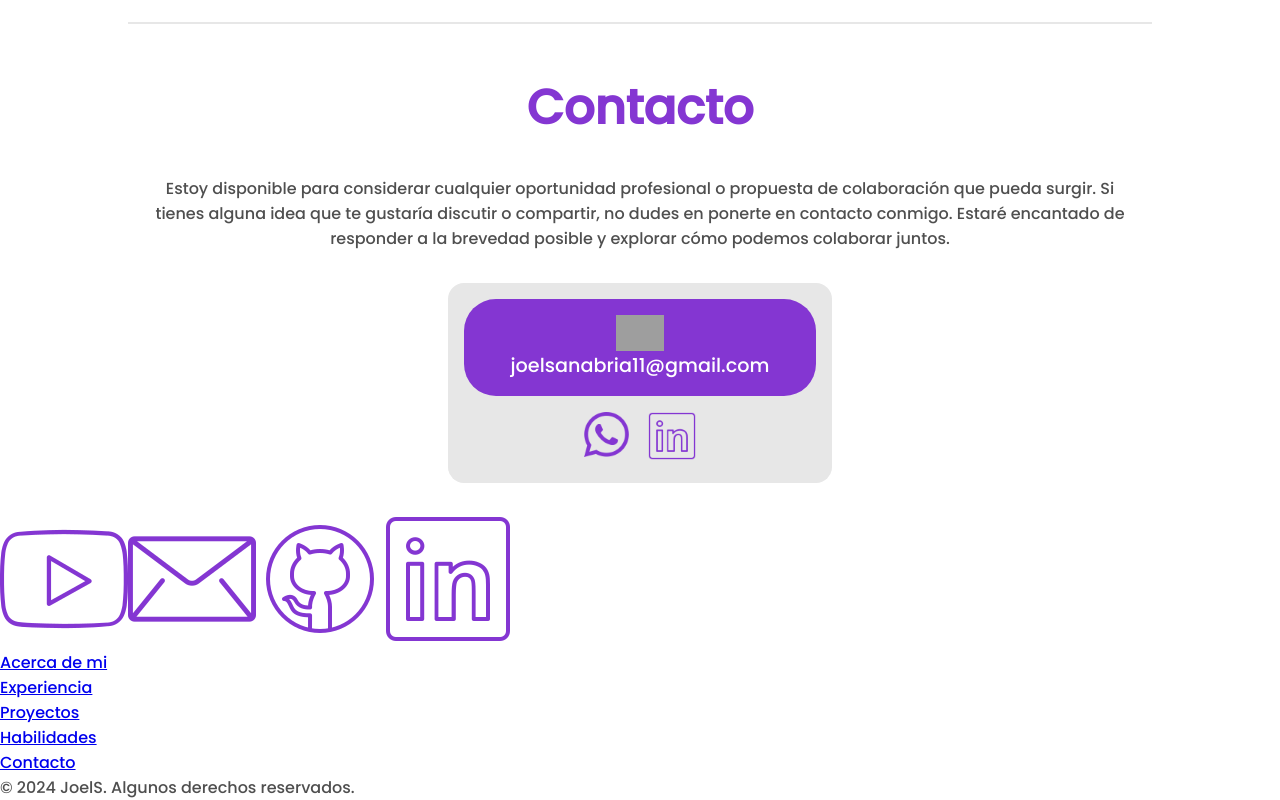
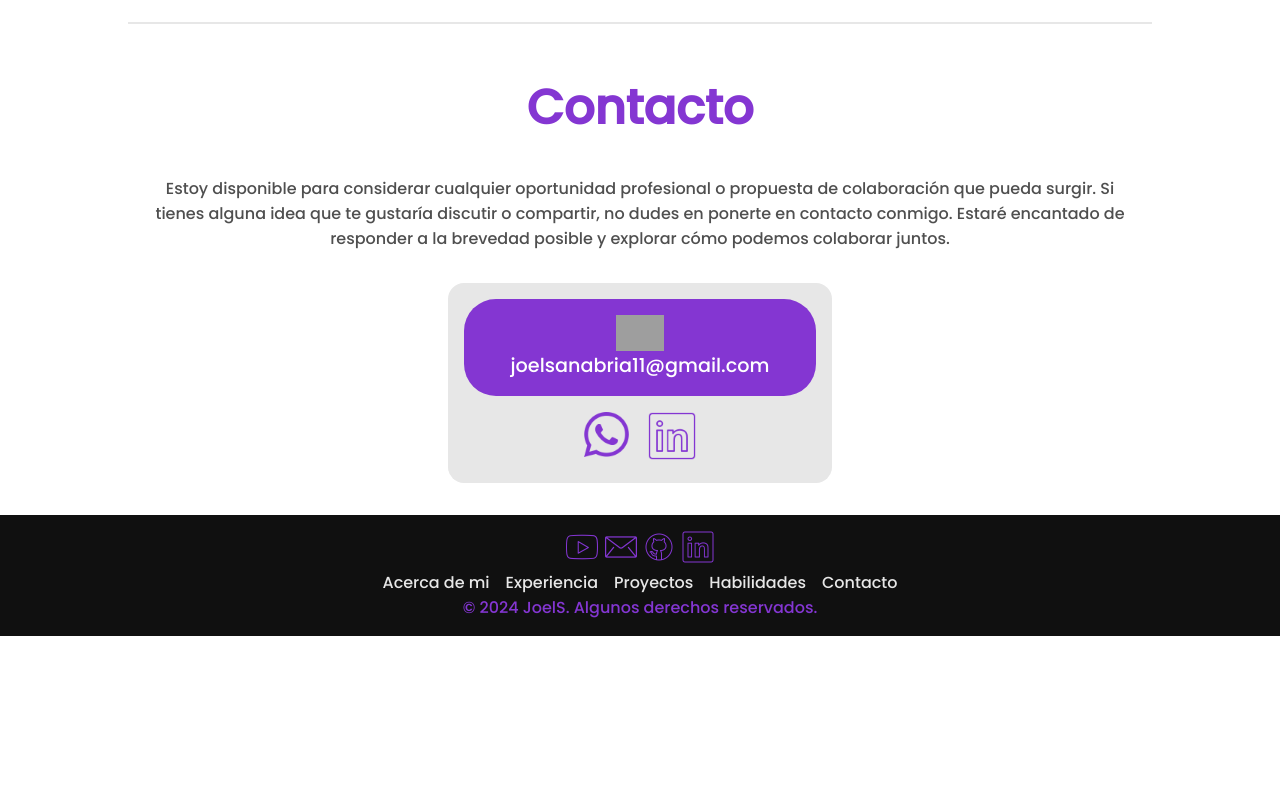
Before and after one commit to JoelS711/Portafolio, a React (Vite) app in the folder Portafolio/: page / in a window 1280 px wide. Shown: the part 4864-5664 px from the top of the page. After the commit the page ends 5500 px from the top, so only its background shows below. Built offline with nearby package versions, Linux system fonts and the light colour scheme; grey boxes are pictures that could not be loaded.

Commit message:
Se modifica footer.css

```diff
--- a/Portafolio/src/styles/footer.css
+++ b/Portafolio/src/styles/footer.css
@@ -0,0 +1,64 @@
+.footer {
+  background-color: #101010;
+  padding: 1rem;
+  display: flex;
+  flex-direction: column;
+  align-items: center;
+}
+
+.footer__icons {
+  display: flex;
+  gap: 0.4rem;
+}
+
+.footer__icons--icon {
+  transition: 0.2s ease;
+}
+
+.footer__icons--icon:hover {
+  transform: scale(1.04);
+}
+
+.footer__icons--logo {
+  width: 2rem;
+}
+
+.footer__p {
+  color: var(--second-color);
+}
+
+.footer__menu {
+  list-style: none;
+  display: flex;
+  gap: 1rem;
+}
+
+.footer__menu--link {
+  text-decoration: none;
+  color: var(--third-color);
+  transition: color 0.2s ease;
+}
+
+.footer__menu--link:hover {
+  color: var(--second-color);
+}
+
+.footer__menu-item {
+  transition: 0.4s ease;
+}
+
+.footer__menu-item:hover {
+  transform: scale(1.04);
+}
+
+@media screen and (max-width: 768px) {
+  .footer__menu {
+    gap: 0.4rem;
+  }
+  .footer__menu--link {
+    font-size: 0.6rem;
+  }
+  .footer__p {
+    font-size: 0.8rem;
+  }
+}
```
